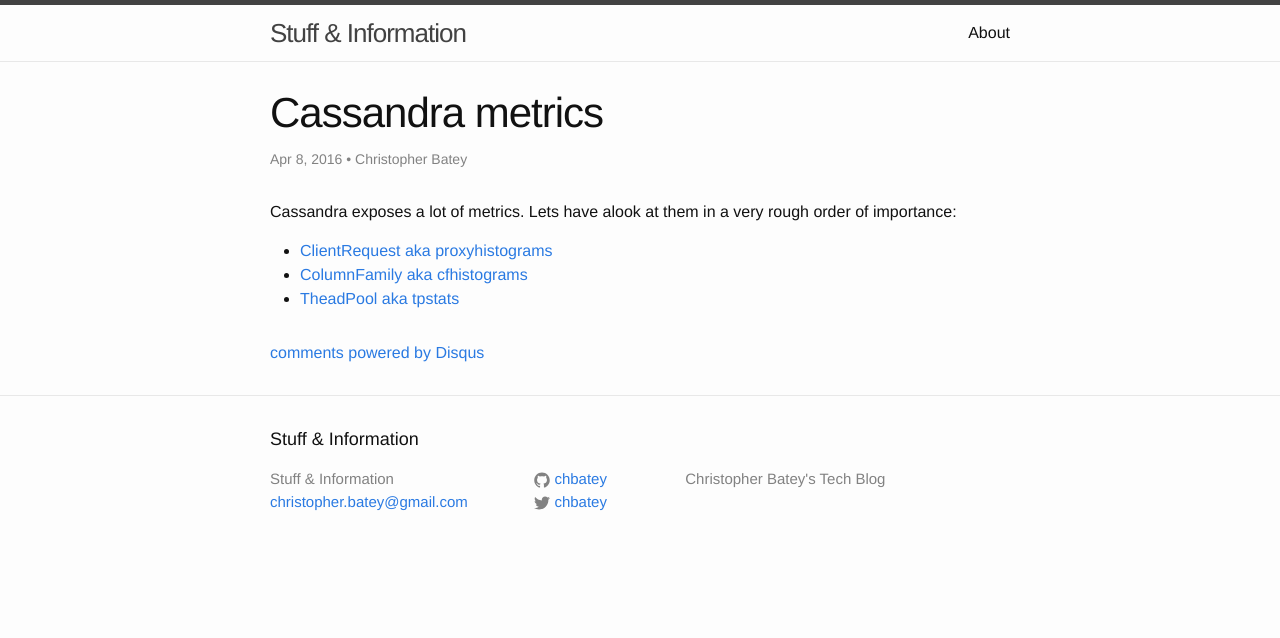
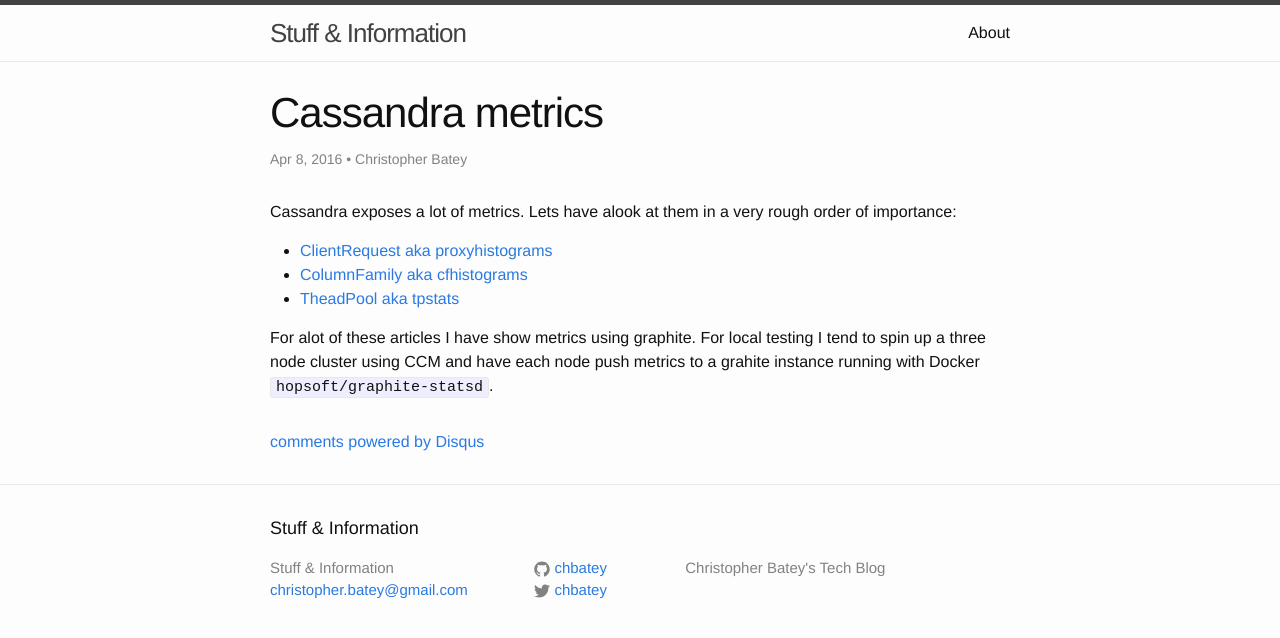
Before and after one commit to chbatey/chbatey.github.io, a Jekyll site: the page built from _posts/2016-04-08-cassandra-metrics.md, in a window 1280 px wide. Shown: the top 638 px of the page. Built offline with Jekyll 4.4.1, drawn with Linux system fonts in a browser that asks for light colours; comment, search, counter and statistics services are not loaded.

Commit message:
Add docker image

```diff
--- a/_posts/2016-04-08-cassandra-metrics.md
+++ b/_posts/2016-04-08-cassandra-metrics.md
@@ -13,3 +13,7 @@ order of importance:
 * [ClientRequest aka proxyhistograms](/cassandra-clientrequest-metrics.html)
 * [ColumnFamily aka cfhistograms](/cassandra-columnfamily-metrics.html)
 * [TheadPool aka tpstats](/cassandra-tpstats.html)
+
+For alot of these articles I have show metrics using graphite. For local testing
+I tend to spin up a three node cluster using CCM and have each node push metrics
+to a grahite instance running with Docker `hopsoft/graphite-statsd`.
```
